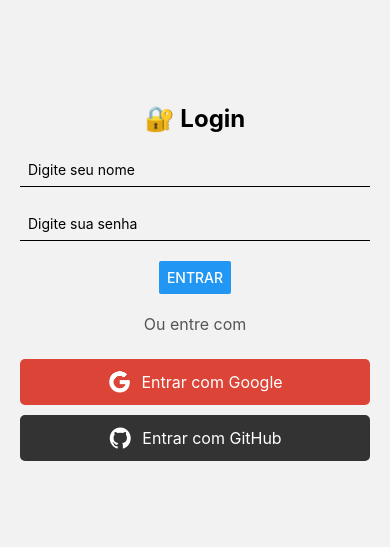
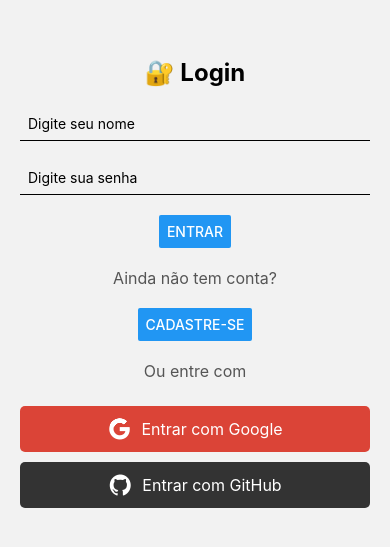
Before and after one commit to EdilsonMaria/P5_Tecnologia_Dispositivos_Moveis, a React Native app in the folder aula03/: screen /Login in a window 390 px wide. Shown: the part 137-684 px from the top of the page. Built offline with nearby package versions, Linux system fonts and the light colour scheme.

Commit message:
refatoração AppNavigation e LoginScreen

```diff
--- a/aula03/src/navigation/AppNavigation.js
+++ b/aula03/src/navigation/AppNavigation.js
@@ -7,6 +7,7 @@ import DatailsScreen from '../screens/DatailsScreen'
 import LoginScreen from '../screens/LoginScreen'
 import ProfileScreen from '../screens/ProfileScreen'
 import CursoFormScreen from '../screens/CursoFormScreen'
+import RegisterScreen from '../screens/RegisterScreen'
 
 const Stack = createNativeStackNavigator()
 const Tab = createBottomTabNavigator()
@@ -35,6 +36,7 @@ const AppNavigation = () => {
         <Stack.Screen name="Main" component={MainTabs} options={{headerShown: false}}></Stack.Screen>
         <Stack.Screen name="Datails" component={DatailsScreen}></Stack.Screen>
         <Stack.Screen name="CursoForm" component={CursoFormScreen}></Stack.Screen>
+        <Stack.Screen name="Register" component={RegisterScreen}></Stack.Screen>
     </Stack.Navigator>
   )
 }
--- a/aula03/src/screens/LoginScreen.js
+++ b/aula03/src/screens/LoginScreen.js
@@ -27,6 +27,9 @@ const LoginScreen = ({ navigation }) => {
 
       <Button title="Entrar" onPress={ () => navigation.replace('Main') }></Button>
 
+      <Text style={styles.orText}>Ainda não tem conta?</Text>
+      <Button title='Cadastre-se' onPress={() => navigation.navigate('Register')} />
+
       <Text style={styles.orText}>Ou entre com</Text>
 
       {/* Botão do Google */}
```
